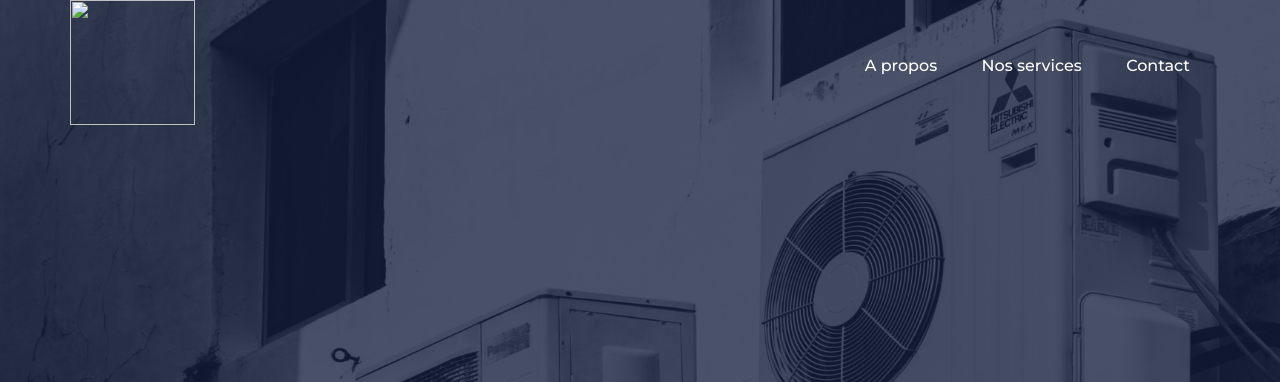
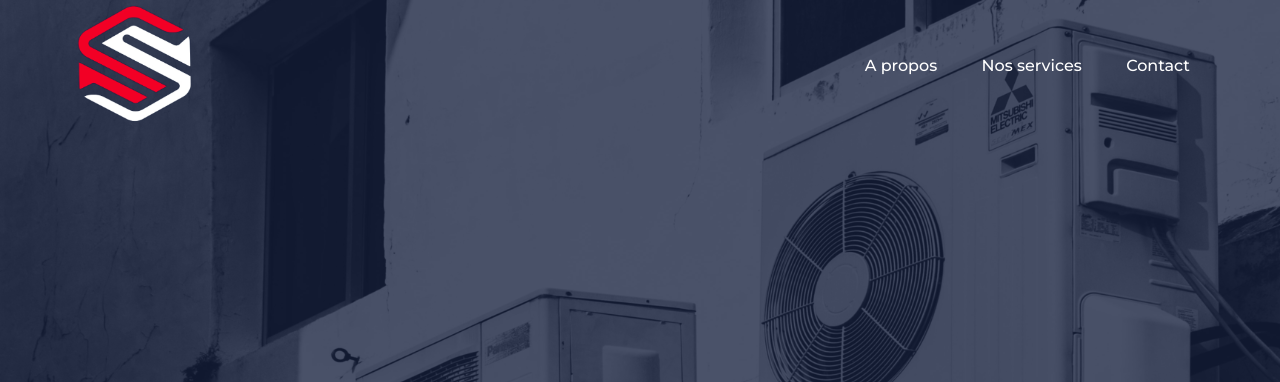
Before and after one commit to YacineFerhat/serviclim, a plain HTML site: page home.html in a window 1280 px wide. Shown: the top 382 px of the page. Drawn offline with nearby package versions, Linux system fonts and the light colour scheme.

Commit message:
change of the icon

```diff
--- a/home.html
+++ b/home.html
@@ -16,7 +16,7 @@
     <section class="hero is-fullheight">
         <div class="hero-head">
             <div>
-                <img class="icon" src='serviclimIcon.svg' />
+                <img class="icon" src='assets/icons/iconS.png' />
 
             </div>
             <div class="links">
```
Also changed, not shown: assets/icons/iconS.png (added).
